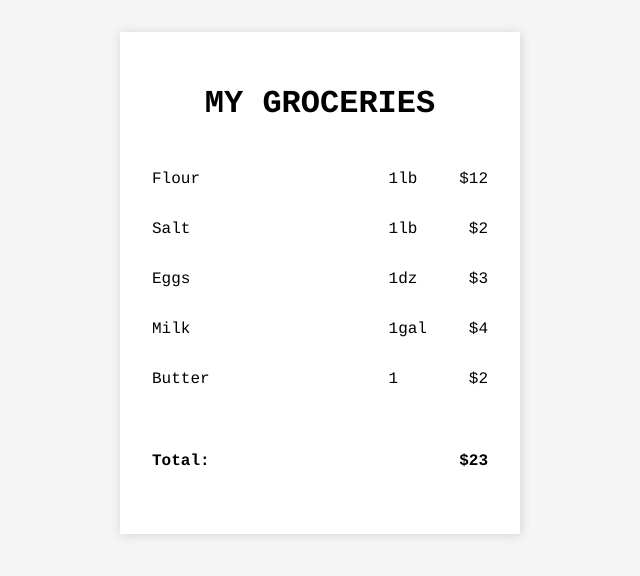
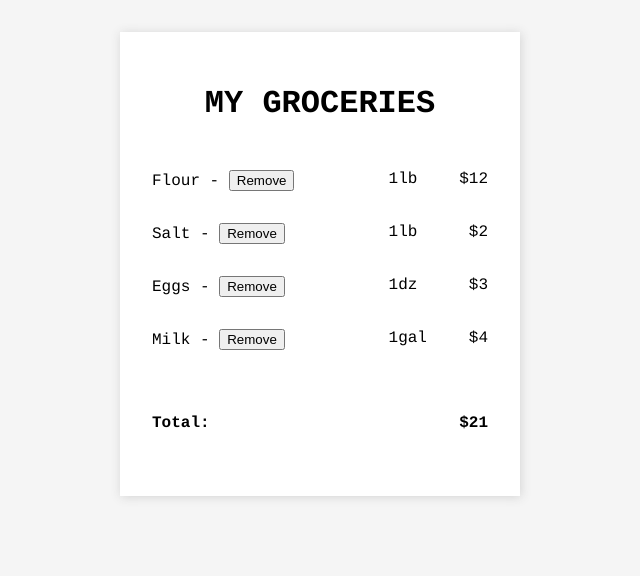
Before and after one commit to time2fishman/react-groceries, a React (Create React App) app: page / in a window 1280 px wide. Shown: the top 576 px of the page, without its empty margins (320-960 px from the left). Built offline with nearby package versions, Linux system fonts and the light colour scheme.

Commit message:
App is functioning as intended

```diff
--- a/src/App.js
+++ b/src/App.js
@@ -1,9 +1,10 @@
 import './App.css';
 import ListItem from './components/ListItem';
 import ListTotal from './components/ListTotal';
+import { useState } from 'react'
 
 function App() {
-	const groceries = [
+	const groceriesData = [
 		{
 			item: 'Flour',
 			brand: 'Golden Start',
@@ -40,13 +41,26 @@ function App() {
 			isPurchased: true,
 		},
 	];
+
+	const [groceries, setGroceries] = useState(groceriesData)
+
+	function handleDelete(itemName) {
+		const updatedItems = groceries.filter((grocery) => grocery.item !== itemName)
+		setGroceries(updatedItems)
+	}
+
 	return (
 		<div className='groceries'>
 			<h1 className='groceries__title'>My Groceries</h1>
 			<div className='groceries__content'>
 				<ul className='groceries__list'>
 					{groceries.map((element, index) => {
-						return <ListItem groceryItem={element} key={index} />;
+						if (element.isPurchased === false) {
+							return <ListItem groceryItem={element} key={index} handleDelete={handleDelete} />
+
+						} else {
+							return null
+						}
 					})}
 					<ListTotal groceries={groceries} />
 				</ul>
--- a/src/components/ListItem.js
+++ b/src/components/ListItem.js
@@ -3,7 +3,7 @@ import React from 'react';
 const ListItem = (props) => {
     return (
         <li className='grid--container groceries__item'>
-            <span className='groceries__item__name'>{props.groceryItem.item}</span>
+            <span className='groceries__item__name'>{props.groceryItem.item} - <button onClick={(event) => props.handleDelete(props.groceryItem.item)}>Remove</button></span>
             <span className='groceries__item__quantity'>{props.groceryItem.quantity}</span>
             <span className='groceries__item__price'>${props.groceryItem.price}</span>
         </li>
--- a/src/components/ListTotal.js
+++ b/src/components/ListTotal.js
@@ -3,10 +3,12 @@ import React from 'react';
 const ListTotal = (props) => {
     function calculateTotal(groceriesArray) {
         // this function should return the sum of the prices
-        console.log(groceriesArray);
         let sum = 0
         for (let i = 0; i < groceriesArray.length; i++) {
-            sum += groceriesArray[i].price
+            // check only for items where isPurchased property = false. Add the prices of each unpurchased item.
+            if (!groceriesArray[i].isPurchased) {
+                sum += groceriesArray[i].price
+            }
         }
 
         return sum
```
